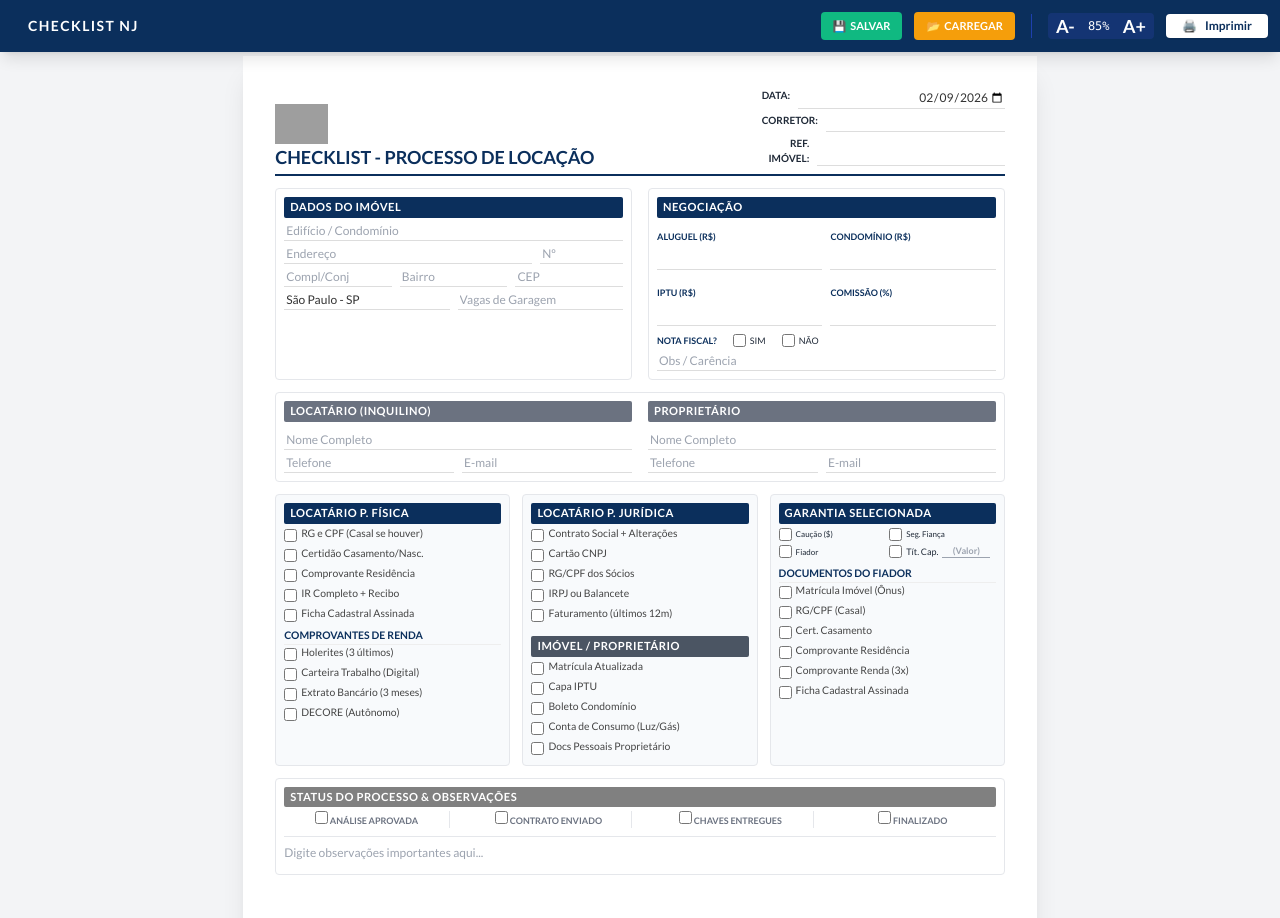
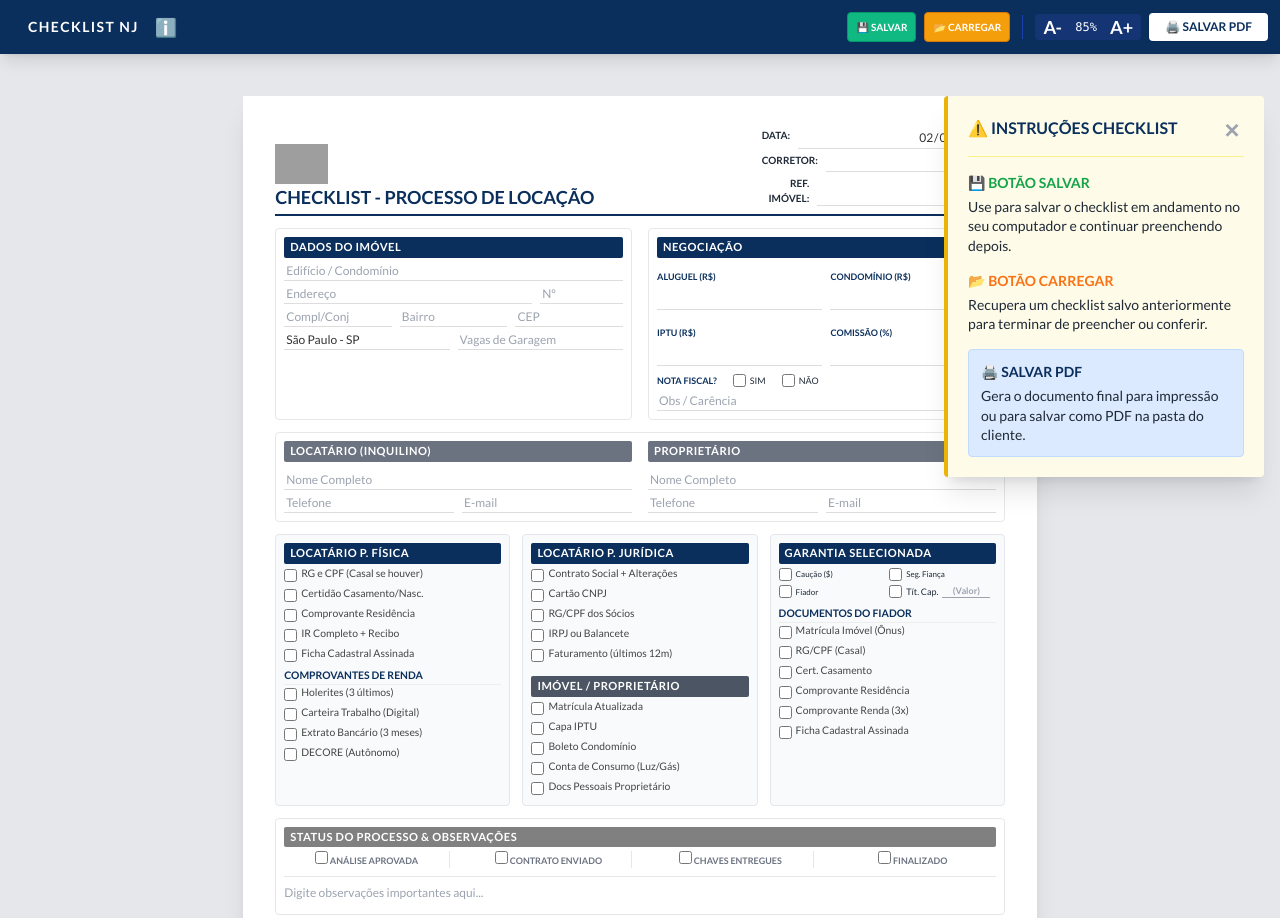
Before and after one commit to GleitonOlliveras/sistema-propostas, a plain HTML site: page checklist.html in a window 1280 px wide. Shown: the top 918 px of the page. Drawn offline with nearby package versions, Linux system fonts and the light colour scheme; grey boxes are pictures that could not be loaded.

Commit message:
checklist vpower

```diff
--- a/checklist.html
+++ b/checklist.html
@@ -178,26 +178,27 @@
             min-height: 20px;
         }
 
-        /* Botões de Ação no Menu */
+        /* Botões de Ação Unificados */
         .btn-action {
             display: flex;
             align-items: center;
             gap: 4px;
-            padding: 4px 12px;
+            padding: 4px 8px;
             border-radius: 4px;
-            font-size: 11px;
+            font-size: 10px;
             font-weight: bold;
             text-transform: uppercase;
             transition: all 0.2s;
             cursor: pointer;
+            white-space: nowrap;
         }
 
         .btn-save {
             background-color: #10B981;
             color: white;
+            border: 1px solid #059669;
         }
 
-        /* Verde */
         .btn-save:hover {
             background-color: #059669;
         }
@@ -205,31 +206,72 @@
         .btn-load {
             background-color: #F59E0B;
             color: white;
+            border: 1px solid #D97706;
         }
 
-        /* Laranja */
         .btn-load:hover {
             background-color: #D97706;
+        }
+
+        .btn-pdf {
+            background-color: white;
+            color: #0B2F5C;
+        }
+
+        .btn-pdf:hover {
+            background-color: #e5e7eb;
         }
     </style>
 </head>
 
-<body class="bg-gray-100 min-h-screen flex flex-col items-center py-6 print:py-0">
+<body class="bg-gray-200 min-h-screen flex flex-col items-center py-4 md:py-8 print:py-0 print:bg-white relative">
+
+    <div id="info-box"
+        class="no-print fixed z-40 bg-yellow-50 border-l-4 border-yellow-500 shadow-xl rounded transition-all p-5 hidden xl:block top-[60px] left-2 right-2 md:top-24 md:right-4 md:left-auto md:w-80">
+        <div class="flex justify-between items-start mb-4 border-b border-yellow-200 pb-3">
+            <h3 class="font-bold text-nj-blue text-base uppercase flex items-center gap-2">
+                ⚠️ Instruções Checklist
+            </h3>
+            <button onclick="toggleInfoBox()"
+                class="text-gray-400 hover:text-red-500 font-bold text-xl p-1 leading-none"
+                title="Fechar aviso">✕</button>
+        </div>
+        <ul class="text-sm space-y-4 text-gray-800 font-sans">
+            <li class="leading-snug">
+                <strong class="block text-green-600 mb-1 text-sm flex items-center gap-1">💾 BOTÃO SALVAR</strong>
+                Use para salvar o checklist em andamento no seu computador e continuar preenchendo depois.
+            </li>
+            <li class="leading-snug">
+                <strong class="block text-orange-500 mb-1 text-sm flex items-center gap-1">📂 BOTÃO CARREGAR</strong>
+                Recupera um checklist salvo anteriormente para terminar de preencher ou conferir.
+            </li>
+            <li class="leading-snug bg-blue-100 p-3 rounded border border-blue-200">
+                <strong class="block text-nj-blue mb-1 text-sm flex items-center gap-1">🖨️ SALVAR PDF</strong>
+                Gera o documento final para impressão ou para salvar como PDF na pasta do cliente.
+            </li>
+        </ul>
+    </div>
 
     <input type="file" id="file-input" accept=".nj,.json" style="display: none;" onchange="loadFromFile(this)">
 
     <div
-        class="no-print fixed top-0 left-0 w-full bg-nj-blue text-white p-3 shadow-lg z-50 flex flex-col md:flex-row justify-between items-center text-sm gap-2">
-        <div class="font-bold tracking-widest pl-4 w-full md:w-auto text-center md:text-left">CHECKLIST NJ</div>
+        class="no-print fixed top-0 left-0 w-full bg-nj-blue text-white p-2 md:p-3 shadow-lg z-50 flex flex-col md:flex-row justify-between items-center text-sm gap-2">
+        <div class="flex items-center gap-2 w-full md:w-auto justify-center md:justify-start">
+            <div class="font-bold tracking-widest pl-2 md:pl-4">CHECKLIST NJ</div>
+            <button onclick="toggleInfoBox()" class="ml-2 text-blue-200 hover:text-white text-lg leading-none"
+                title="Ver Instruções">
+                ℹ️
+            </button>
+        </div>
 
-        <div class="flex items-center gap-3 overflow-x-auto w-full md:w-auto justify-center">
+        <div class="flex items-center gap-2 overflow-x-auto w-full md:w-auto justify-center pb-1 md:pb-0">
 
-            <button onclick="saveData()" class="btn-action btn-save" title="Salvar checklist preenchido">
-                💾 <span class="hidden md:inline">Salvar</span>
+            <button onclick="saveData()" class="btn-action btn-save" title="Salvar checklist">
+                💾 Salvar
             </button>
             <button onclick="document.getElementById('file-input').click()" class="btn-action btn-load"
-                title="Carregar checklist anterior">
-                📂 <span class="hidden md:inline">Carregar</span>
+                title="Carregar checklist">
+                📂 Carregar
             </button>
 
             <div class="h-6 w-px bg-blue-800 mx-1"></div>
@@ -242,15 +284,14 @@
                     class="text-white hover:text-yellow-400 font-bold text-lg leading-none">A+</button>
             </div>
 
-            <button onclick="window.print()"
-                class="bg-white text-nj-blue px-4 py-1 rounded font-bold hover:bg-nj-silver hover:text-white transition shadow text-xs flex items-center gap-2">
-                🖨️ <span class="hidden md:inline">Imprimir</span>
+            <button onclick="window.print()" class="btn-action btn-pdf px-4 py-1.5 shadow text-xs">
+                🖨️ SALVAR PDF
             </button>
         </div>
     </div>
 
     <div
-        class="page-container bg-white w-full max-w-[210mm] min-h-[297mm] shadow-xl print:shadow-none p-8 mt-16 md:mt-8 print:mt-0 relative text-gray-800 flex flex-col gap-3">
+        class="page-container bg-white w-full max-w-[210mm] min-h-[297mm] shadow-xl print:shadow-none p-8 mt-24 md:mt-16 print:mt-0 relative text-gray-800 flex flex-col gap-3">
 
         <header class="flex justify-between items-end border-b-2 border-nj-blue pb-2">
             <div>
@@ -470,7 +511,6 @@
                 }
             });
 
-            // Criar e baixar arquivo
             const blob = new Blob([JSON.stringify(data)], { type: 'application/json' });
             const url = URL.createObjectURL(blob);
             const a = document.createElement('a');
@@ -544,6 +584,19 @@
         }
         obsField.addEventListener('input', autoResize);
 
+        /* --- TOGGLE INFO BOX (NOVO) --- */
+        function toggleInfoBox() {
+            const box = document.getElementById('info-box');
+            if (box.classList.contains('hidden')) {
+                box.classList.remove('hidden');
+                box.classList.add('block');
+            } else {
+                box.classList.add('hidden');
+                box.classList.remove('block');
+            }
+            box.classList.toggle('xl:block');
+        }
+
         /* --- INICIALIZAÇÃO --- */
         window.addEventListener('load', () => {
             const today = new Date();
```
